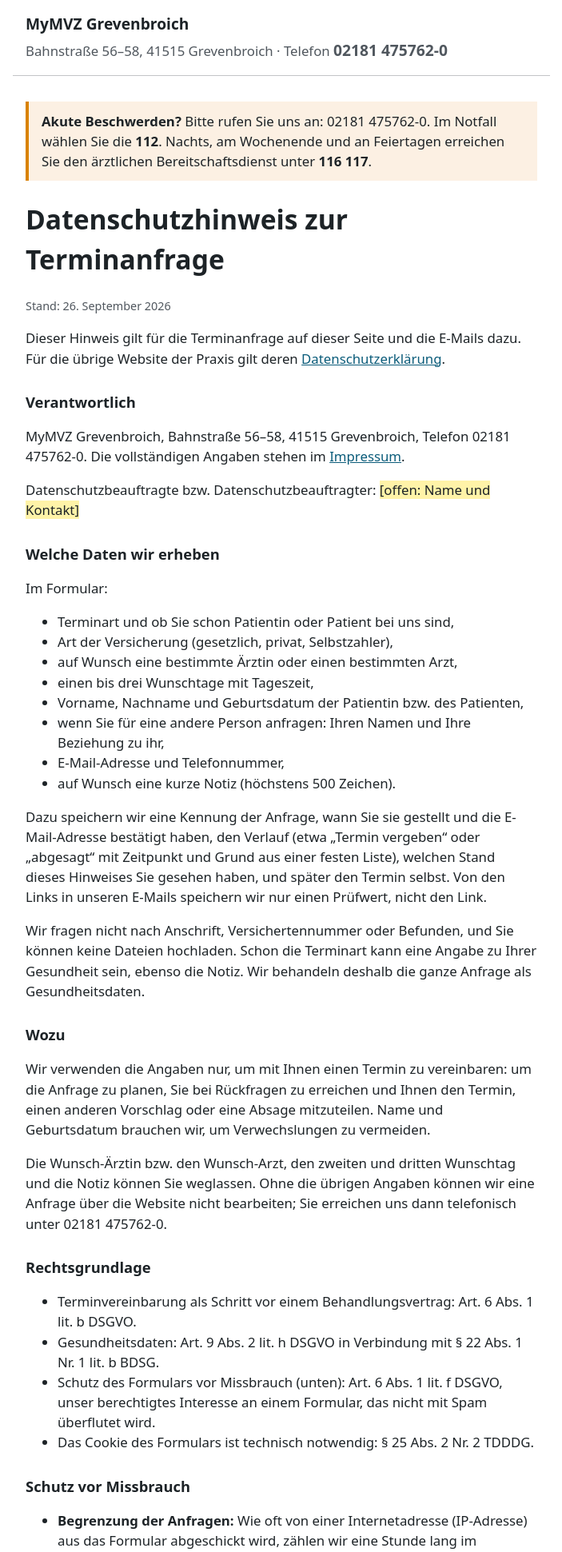
After one commit to jnswde-code/mymvz, a Django app: page /termin/datenschutz/ in a window 1280 px wide. The commit adds this page. Shown: the top 1941 px of the page at 80% size, without its empty margins (288-991 px from the left). Run offline with Django 5.2, Linux system fonts and the light colour scheme; parts of the project's set-up code (start-up, migrations or seed data) failed here and were passed over.

Commit message:
Datenschutzhinweis für die Terminseite (#11)
Die Terminseite läuft getrennt von der Homepage, deren Datenschutzerklärung
sie nicht abdeckt. Der Hinweis unter /termin/datenschutz/ beschreibt, was
der Code erhebt und wie lange er es hält; Fristen kommen aus den
Einstellungen. Formular, Fußzeile und Mails verlinken ihn. Hoster und
Mailanbieter stehen als markierte Platzhalter drin, bis #10 entschieden ist.

Co-Authored-By: Claude Opus 5.5 <noreply@anthropic.com>
Claude-Session: https://claude.ai/code/session_01FJG5tPvm8GTRXcqZqtG6s6

```diff
--- a/appointments/mail.py
+++ b/appointments/mail.py
@@ -101,6 +101,7 @@ def send(kind: str, request_id, appointment_id=None) -> bool:
             "reference": request.reference,
             "appointment_start": timezone.localtime(appointment.start) if appointment else None,
             "practice": info.practice_info(None)["practice"],
+            "privacy_url": settings.SITE_BASE_URL + reverse("appointments:privacy"),
             "cancellation_notice_hours": int(
                 settings.APPOINTMENTS_CANCELLATION_NOTICE.total_seconds() // 3600
             ),
--- a/appointments/templates/appointments/layout.html
+++ b/appointments/templates/appointments/layout.html
@@ -35,6 +35,8 @@
     .hp { position: absolute; left: -10000px; width: 1px; height: 1px; overflow: hidden; }
     footer { border-top: 1px solid var(--line); color: var(--muted); font-size: .9rem; }
     footer a { margin-right: 1rem; }
+    h2 { font-size: 1.15rem; margin-top: 1.75rem; }
+    .placeholder { background: #fff3a8; }
   </style>
 </head>
 <body>
@@ -53,7 +55,7 @@
   <footer>
     <a href="{{ practice.homepage_url }}">Startseite</a>
     <a href="{{ practice.imprint_url }}">Impressum</a>
-    <a href="{{ practice.privacy_url }}">Datenschutz</a>
+    <a href="{% url 'appointments:privacy' %}">Datenschutz</a>
   </footer>
 </body>
 </html>
--- a/appointments/templates/appointments/mail/_footer.txt
+++ b/appointments/templates/appointments/mail/_footer.txt
@@ -5,5 +5,6 @@ Im Notfall wählen Sie die 112, nachts und am Wochenende den ärztlichen Bereits
 
 {{ practice.name }}
 {{ practice.street }}, {{ practice.city }}
+Datenschutzhinweis: {{ privacy_url }}
 
 Diese E-Mail wurde automatisch erstellt. Bitte antworten Sie nicht darauf und schicken Sie uns keine Befunde per E-Mail.
--- /dev/null
+++ b/appointments/templates/appointments/privacy_notice.html
@@ -0,0 +1,133 @@
+{% extends "appointments/layout.html" %}
+{% block title %}Datenschutzhinweis zur Terminanfrage{% endblock %}
+{% block content %}
+{% comment %}Draft (#11), reviewed by the practice's data protection officer
+before publishing. Describes only what the code does; keep it in step with
+appointments/forms.py, services.py (compute_delete_after), captcha.py,
+spam.py and mail.py. Marked placeholders depend on hosting and mail (#10).
+Changing the text means a new APPOINTMENTS_PRIVACY_NOTICE_VERSION.{% endcomment %}
+<h1>Datenschutzhinweis zur Terminanfrage</h1>
+<p class="help">Stand: {{ version|date:"j. F Y" }}</p>
+
+<p>Dieser Hinweis gilt für die Terminanfrage auf dieser Seite und die E-Mails dazu.
+Für die übrige Website der Praxis gilt deren <a href="{{ practice.privacy_url }}">Datenschutzerklärung</a>.</p>
+
+<h2>Verantwortlich</h2>
+<p>{{ practice.name }}, {{ practice.street }}, {{ practice.city }}, Telefon {{ practice.phone }}.
+Die vollständigen Angaben stehen im <a href="{{ practice.imprint_url }}">Impressum</a>.</p>
+<p>Datenschutzbeauftragte bzw. Datenschutzbeauftragter:
+<span class="placeholder">[offen: Name und Kontakt]</span></p>
+
+<h2>Welche Daten wir erheben</h2>
+<p>Im Formular:</p>
+<ul>
+  <li>Terminart und ob Sie schon Patientin oder Patient bei uns sind,</li>
+  <li>Art der Versicherung (gesetzlich, privat, Selbstzahler),</li>
+  <li>auf Wunsch eine bestimmte Ärztin oder einen bestimmten Arzt,</li>
+  <li>einen bis drei Wunschtage mit Tageszeit,</li>
+  <li>Vorname, Nachname und Geburtsdatum der Patientin bzw. des Patienten,</li>
+  <li>wenn Sie für eine andere Person anfragen: Ihren Namen und Ihre Beziehung zu ihr,</li>
+  <li>E-Mail-Adresse und Telefonnummer,</li>
+  <li>auf Wunsch eine kurze Notiz (höchstens 500 Zeichen).</li>
+</ul>
+<p>Dazu speichern wir eine Kennung der Anfrage, wann Sie sie gestellt und die E-Mail-Adresse
+bestätigt haben, den Verlauf (etwa „Termin vergeben“ oder „abgesagt“ mit Zeitpunkt und Grund
+aus einer festen Liste), welchen Stand dieses Hinweises Sie gesehen haben, und später den
+Termin selbst. Von den Links in unseren E-Mails speichern wir nur einen Prüfwert, nicht den
+Link.</p>
+<p>Wir fragen nicht nach Anschrift, Versichertennummer oder Befunden, und Sie können keine
+Dateien hochladen. Schon die Terminart kann eine Angabe zu Ihrer Gesundheit sein, ebenso die
+Notiz. Wir behandeln deshalb die ganze Anfrage als Gesundheitsdaten.</p>
+
+<h2>Wozu</h2>
+<p>Wir verwenden die Angaben nur, um mit Ihnen einen Termin zu vereinbaren: um die Anfrage zu
+planen, Sie bei Rückfragen zu erreichen und Ihnen den Termin, einen anderen Vorschlag oder eine
+Absage mitzuteilen. Name und Geburtsdatum brauchen wir, um Verwechslungen zu vermeiden.</p>
+<p>Die Wunsch-Ärztin bzw. den Wunsch-Arzt, den zweiten und dritten Wunschtag und die Notiz
+können Sie weglassen. Ohne die übrigen Angaben können
+wir eine Anfrage über die Website nicht bearbeiten; Sie erreichen uns dann telefonisch unter
+{{ practice.phone }}.</p>
+
+<h2>Rechtsgrundlage</h2>
+<ul>
+  <li>Terminvereinbarung als Schritt vor einem Behandlungsvertrag: Art. 6 Abs. 1 lit. b DSGVO.</li>
+  <li>Gesundheitsdaten: Art. 9 Abs. 2 lit. h DSGVO in Verbindung mit § 22 Abs. 1 Nr. 1 lit. b BDSG.</li>
+  <li>Schutz des Formulars vor Missbrauch (unten): Art. 6 Abs. 1 lit. f DSGVO, unser berechtigtes
+    Interesse an einem Formular, das nicht mit Spam überflutet wird.</li>
+  <li>Das Cookie des Formulars ist technisch notwendig: § 25 Abs. 2 Nr. 2 TDDDG.</li>
+</ul>
+
+<h2>Schutz vor Missbrauch</h2>
+<ul>
+  <li><strong>Begrenzung der Anfragen:</strong> Wie oft von einer Internetadresse (IP-Adresse)
+    aus das Formular abgeschickt wird, zählen wir eine Stunde lang im Arbeitsspeicher des
+    Servers, und zwar nur über einen Prüfwert, den der Server mit einem geheimen Schlüssel aus
+    der Adresse bildet. In der Datenbank
+    speichern wir keine IP-Adresse.</li>
+  <li><strong>Prüfaufgabe statt Captcha eines Anbieters:</strong> Ihr Browser löst beim Laden
+    des Formulars eine kleine Rechenaufgabe, die unser Server gestellt hat. Dafür braucht das
+    Formular JavaScript. Kein anderer Anbieter ist beteiligt, und die Aufgabe enthält keine
+    Angaben über Sie.</li>
+</ul>
+
+<h2>Cookies und eingebundene Dienste</h2>
+<p>Das Formular setzt ein einziges Cookie, <code>csrftoken</code>. Es schützt davor, dass eine
+fremde Seite in Ihrem Namen Anfragen abschickt, und gilt {{ csrf_cookie_days }} Tage. Es gibt keine
+Cookies zur Analyse oder Werbung, keine Besucherstatistik und keine Inhalte anderer Anbieter wie
+Schriften, Karten oder Videos. Deshalb fragen wir auch nicht nach einer Einwilligung.</p>
+<p>Protokolle des Webservers: <span class="placeholder">[offen, hängt am Hosting: welche Angaben,
+IP-Adresse gekürzt, Löschung nach 7 Tagen]</span></p>
+
+<h2>Wer die Daten sieht</h2>
+<ul>
+  <li>Das Praxisteam, jede und jeder mit eigenem Konto und zweitem Faktor bei der Anmeldung.
+    Wer eine Anfrage ansieht oder ändert, wird protokolliert.</li>
+  <li>Die Praxis erfährt per E-Mail nur, dass eine neue Anfrage eingegangen oder ein Termin
+    abgesagt worden ist, ohne Inhalt.</li>
+  <li>E-Mails an Sie enthalten nur Datum, Uhrzeit, Anschrift der Praxis, die Kennung der Anfrage
+    und Links, nie die Terminart, Ihre Notiz, die Ärztin oder den Arzt oder Ihren Namen. E-Mails
+    sind nicht Ende-zu-Ende verschlüsselt; schicken Sie uns deshalb bitte keine Befunde per
+    E-Mail.</li>
+  <li>Kommt ein Termin zustande, überträgt das Praxisteam ihn in die Praxisverwaltung. Dort gelten
+    die Regeln der Behandlungsdokumentation, auch für die Aufbewahrung (§ 630f BGB).</li>
+  <li>Dienstleister, die wir vertraglich zur Verarbeitung nur nach unserer Weisung und zur
+    Verschwiegenheit verpflichtet haben (Auftragsverarbeitung, Art. 28 DSGVO, § 203 StGB):
+    <ul>
+      <li>Betrieb des Servers: <span class="placeholder">[offen: Anbieter, Standort Deutschland]</span></li>
+      <li>Versand der E-Mails: <span class="placeholder">[offen: Anbieter, Standort EU]</span></li>
+    </ul>
+  </li>
+</ul>
+<p>Wir übermitteln keine Daten in Länder außerhalb der EU und des EWR.
+<span class="placeholder">[mit den Anbietern oben bestätigen]</span></p>
+
+<h2>Wie lange</h2>
+<ul>
+  <li>Anfragen, deren E-Mail-Adresse nicht bestätigt wird: {{ verify_hours }} Stunden nach dem Absenden.</li>
+  <li>Offene Anfragen bleiben, bis wir antworten oder alle Wunschtage vorbei sind. Einen
+    Terminvorschlag können Sie {{ proposal_working_days }} Werktage lang annehmen, längstens bis zum
+    vorgeschlagenen Termin.</li>
+  <li>Abgelehnte, zurückgezogene und verfallene Anfragen: {{ retention_days }} Tage danach.</li>
+  <li>Vereinbarte Termine: {{ retention_days }} Tage nach dem Termin, abgesagte {{ retention_days }} Tage
+    nach der Absage.</li>
+</ul>
+<p>Danach löschen wir die Anfrage mit allen Angaben, dem Verlauf und dem Termin. Das Protokoll
+der Zugriffe enthält nur Art und Kennnummer des Eintrags, keine Namen und keine Inhalte.</p>
+<p>Sicherungen: <span class="placeholder">[offen, hängt am Hosting: verschlüsselte Sicherung, 30 Tage
+rollierend; gelöschte Daten verschwinden dort erst mit der ältesten Sicherung]</span></p>
+
+<h2>Keine automatische Entscheidung</h2>
+<p>Über Ihre Anfrage entscheidet das Praxisteam. Es gibt keine automatisierte Entscheidung und
+kein Profiling.</p>
+
+<h2>Ihre Rechte</h2>
+<p>Sie haben das Recht auf Auskunft (Art. 15 DSGVO), Berichtigung (Art. 16), Löschung (Art. 17),
+Einschränkung der Verarbeitung (Art. 18) und Datenübertragbarkeit (Art. 20). Der Verarbeitung
+zum Schutz vor Missbrauch können Sie widersprechen (Art. 21). Eine offene Anfrage können Sie
+jederzeit über den Link in der Eingangsbestätigung zurückziehen, einen Termin über den Link in
+der Terminbestätigung oder telefonisch absagen. Wenden Sie sich dafür an uns unter
+{{ practice.phone }} oder an die bzw. den Datenschutzbeauftragten.</p>
+<p>Sie können sich bei einer Aufsichtsbehörde beschweren, für uns zuständig ist die
+Landesbeauftragte für Datenschutz und Informationsfreiheit Nordrhein-Westfalen,
+Kavalleriestraße 2–4, 40213 Düsseldorf.</p>
+{% endblock %}
--- a/appointments/templates/appointments/request_form.html
+++ b/appointments/templates/appointments/request_form.html
@@ -57,7 +57,7 @@ vereinbaren Sie bitte telefonisch.</p>
   {{ form.altcha }}
 
   <p class="help">Wir verwenden Ihre Angaben nur, um Ihren Termin zu vereinbaren, und löschen sie
-  spätestens 30 Tage nach dem Termin. Mehr dazu in der <a href="{{ practice.privacy_url }}">Datenschutzerklärung</a>.
+  spätestens 30 Tage nach dem Termin. Mehr dazu im <a href="{% url 'appointments:privacy' %}">Datenschutzhinweis</a>.
   Sie bekommen gleich eine E-Mail mit einem Link, mit dem Sie die Anfrage bestätigen.</p>
 
   <noscript><p class="notice">Für den Schutz vor Spam braucht dieses Formular JavaScript.
--- a/appointments/urls.py
+++ b/appointments/urls.py
@@ -7,5 +7,6 @@ app_name = "appointments"
 urlpatterns = [
     path("termin/", views.request_form, name="request"),
     path("termin/gesendet/", views.request_sent, name="sent"),
+    path("termin/datenschutz/", views.privacy_notice, name="privacy"),
     path("termin/link/<str:token>/", views.link, name="link"),
 ]
--- a/appointments/views.py
+++ b/appointments/views.py
@@ -4,6 +4,9 @@ The team's views belong to #8. No login here; a link is as good as its
 token, and the pages only show date, time and reference.
 """
 
+from datetime import date
+
+from django.conf import settings
 from django.core.exceptions import ValidationError
 from django.shortcuts import redirect, render
 from django.views.decorators.cache import never_cache
@@ -55,6 +58,25 @@ def request_form(request):
 
 def request_sent(request):
     return render(request, "appointments/request_sent.html")
+
+
+def privacy_notice(request):
+    """Privacy notice of the appointment pages (#11).
+
+    Deadlines come from the settings the code uses, so the text cannot drift
+    from them. The date shown is the version stored with every request.
+    """
+    return render(
+        request,
+        "appointments/privacy_notice.html",
+        {
+            "version": date.fromisoformat(settings.APPOINTMENTS_PRIVACY_NOTICE_VERSION),
+            "retention_days": settings.APPOINTMENTS_RETENTION_DAYS,
+            "verify_hours": int(settings.APPOINTMENTS_VERIFY_EMAIL_WITHIN.total_seconds() // 3600),
+            "proposal_working_days": settings.APPOINTMENTS_PROPOSAL_WORKING_DAYS,
+            "csrf_cookie_days": settings.CSRF_COOKIE_AGE // (24 * 60 * 60),
+        },
+    )
 
 
 _PAGES = {
```
Also changed, not shown: .claude/rules/appointments.md.
